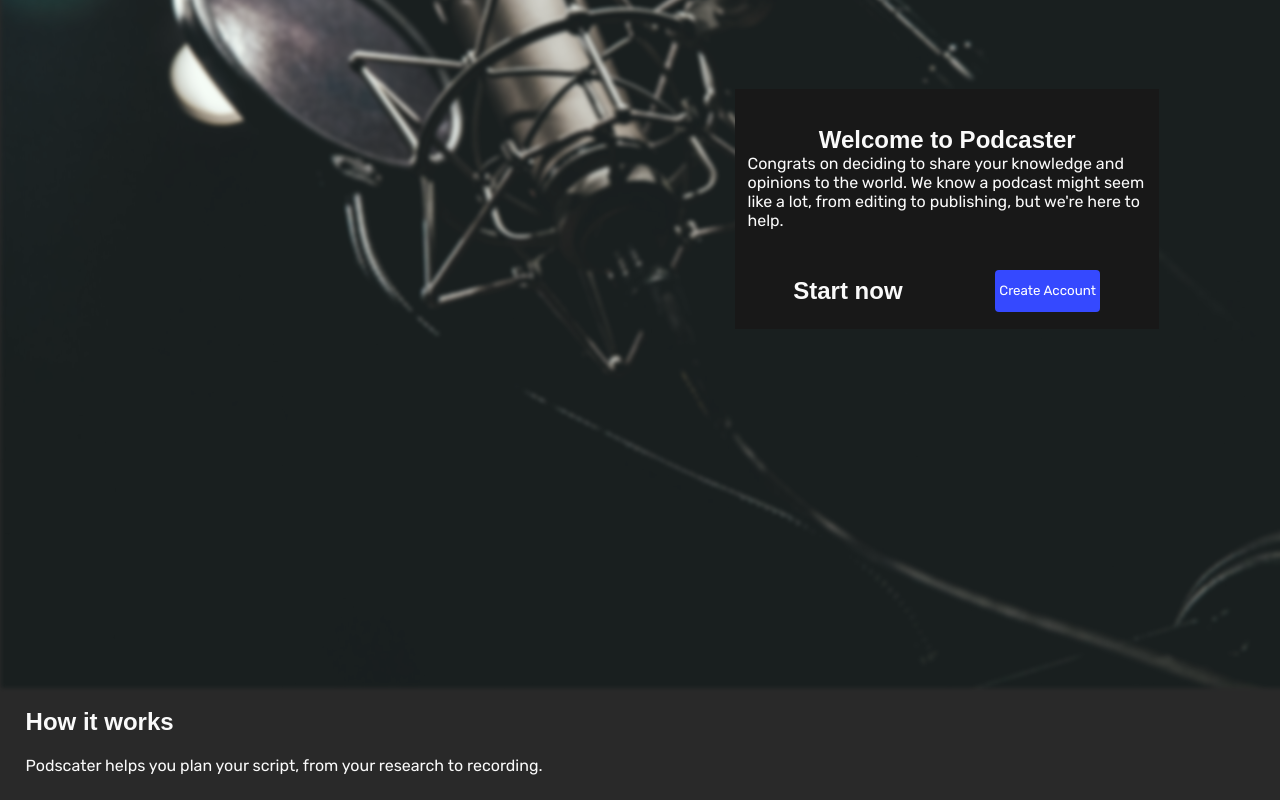
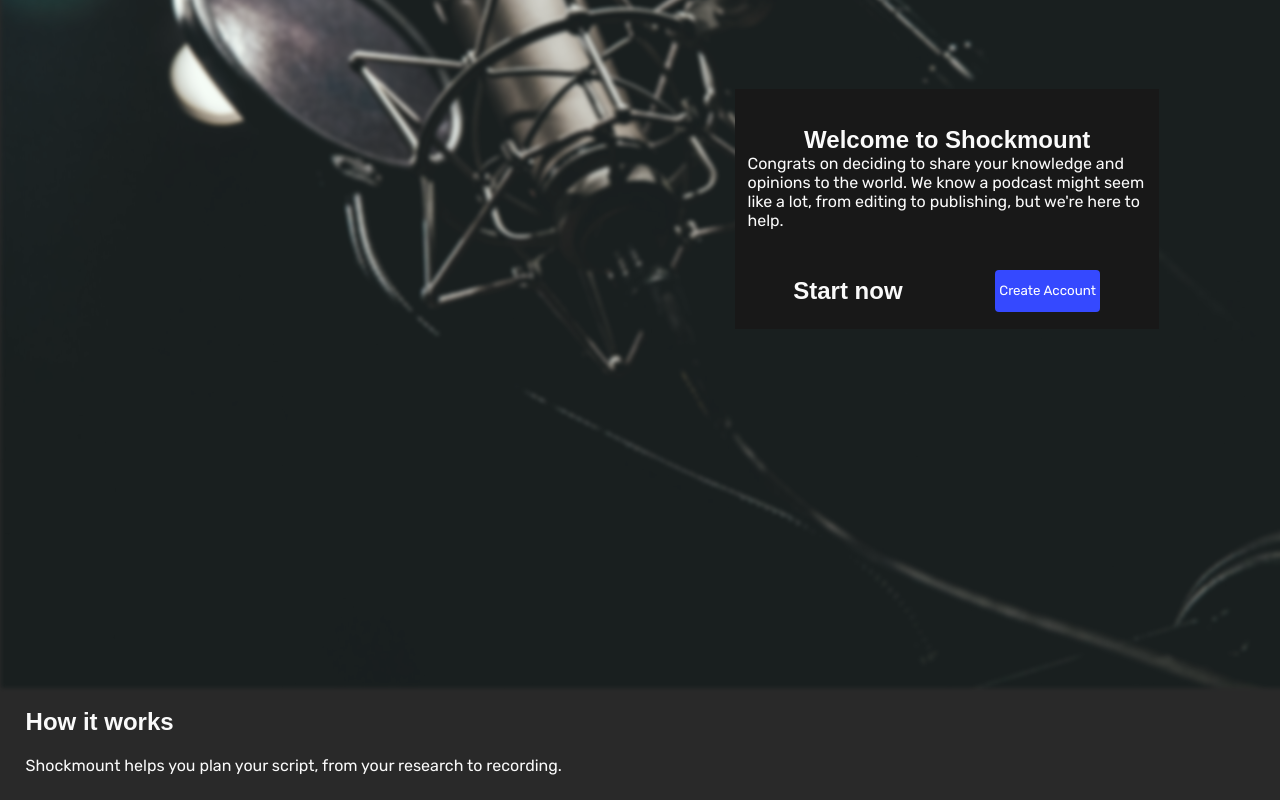
Before and after one commit to EstebanDalelR/podcaster, a Next.js app: page / in a window 1280 px wide. Shown: the part 360-1160 px from the top of the page. Built offline with nearby package versions, Linux system fonts and the light colour scheme; a web font is replaced by a local one.

Commit message:
Rename to Shockmount

```diff
--- a/pages/_document.tsx
+++ b/pages/_document.tsx
@@ -33,7 +33,7 @@ export default class MyDocument extends Document {
     <Html>
       <Head>
         <html lang="en-US" />
-        <title>Podcaster🎤</title>
+        <title>Shockmount🎤</title>
         <meta name="author" content="Esteban Dalel R"></meta>
         <meta name="description" content="A Podcast planner"></meta>
         <meta charSet='utf-8' />
--- a/pages/index.tsx
+++ b/pages/index.tsx
@@ -88,7 +88,7 @@ const Index = () => {
           src="/img/darkmic.jpg" />
         <div className="bannerCard">
           <h1 className="bannerTitle">
-            Welcome to Podcaster
+            Welcome to Shockmount
         </h1>
           <p className="bannerText">
             Congrats on deciding to share your knowledge and opinions to the world.
@@ -107,7 +107,7 @@ const Index = () => {
       </section>
       <section>
         <h2>How it works</h2>
-        <p><span>Podscater</span> helps you plan your script, from your research to recording.</p>
+        <p><span>Shockmount</span> helps you plan your script, from your research to recording.</p>
         <div className="benefitsHolder">
           {benefits.map((benefit, index) =>
             <BenefitsCard text={benefit.text} icon={benefit.icon} key={index} />
```
